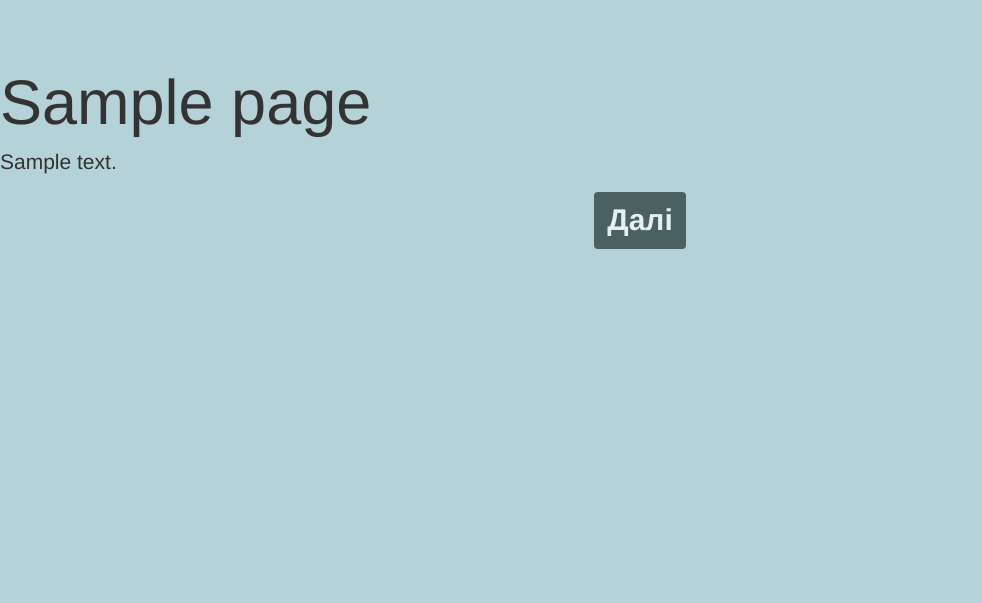
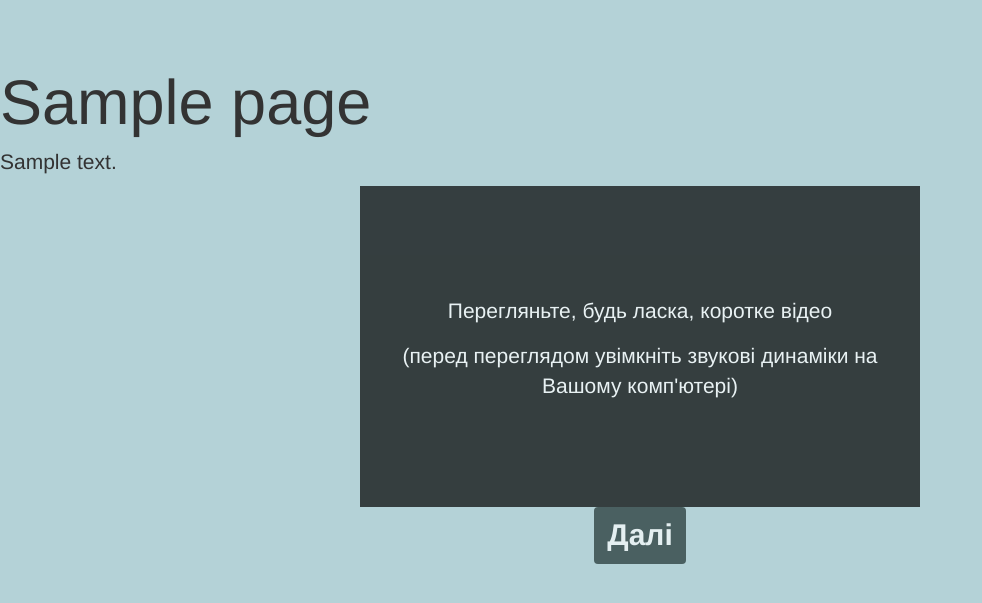
Before and after one commit to Tartar-san/QuestionnaireApp, a Django app: template templates/Video.html in a window 1280 px wide. Shown: the top 603 px of the page, without its empty margins (0-982 px from the left). Run offline with Django 3.2, Linux system fonts and the light colour scheme; the template is opened without the code that fills it: most values are stand-ins (such as "Sample title", 1, 10 or a date in 2020); some libraries are stand-ins or nearby versions.

Commit message:
added message before video

```diff
--- a/static/poll/css/styles.css
+++ b/static/poll/css/styles.css
@@ -80,3 +80,7 @@ p.page-text {
 .center-horizontal{
     margin: 0 auto;
 }
+
+.white{
+    color: white;
+}
--- a/static/poll/css/video.css
+++ b/static/poll/css/video.css
@@ -1,3 +1,7 @@
+.n_p_video_container{
+    height: 315px;
+}
+
 #progressBar {
     width: 560px;
     height: 6px;
@@ -11,3 +15,12 @@
     width: 0;
     background-color: #ffffff;
 }
+.message-container{
+    width: 560px;
+    height: 321px;
+    text-align: center;
+    background-color: #000000;
+    opacity: 0.7;
+    padding-top: 110px;
+    margin-top: -321px;
+}
--- a/templates/Video.html
+++ b/templates/Video.html
@@ -12,6 +12,8 @@
 
     <link rel="stylesheet" type="text/css" href="{% static 'poll/css/styles.css' %}">
 
+    <link rel="stylesheet" type="text/css" href="{% static 'poll/css/video.css' %}">
+
     <link rel="">
 
 
@@ -21,7 +23,6 @@
             crossorigin="anonymous"></script>
 
     <script type="text/javascript" src="{% static 'poll/scripts/questions.js' %}"></script>
-    <script type="text/javascript" src="{% static 'poll/scripts/video.js' %}"></script>
 
 </head>
 <body class="bodyStyle">
@@ -29,6 +30,7 @@
         <div class="jumbotron" style=" background-color: #B4D2D7; ">
             <h1 class="">{{ page.heading }}</h1>
             <p>{{ page.text }}</p>
+
             <div class="now_playing">
                  <div class="n_p_video_container">
                     <div class="n_p_video_play"></div>
@@ -40,6 +42,10 @@
                     </div>
                 </div>
             </div>
+            <div id="messageContainer" class="message-container center-horizontal">
+                    <p class="white">Перегляньте, будь ласка, коротке відео</p>
+                    <p class="white">(перед переглядом увімкніть звукові динаміки на Вашому комп'ютері)</p>
+            </div>
             <form action="/poll/next_page" method="post">
                 {% csrf_token %}
                 <div style="text-align: center">
@@ -48,7 +54,28 @@
             </form>
         </div>
     </div>
+
     <script>
+
+var tag = document.createElement('script');
+var player;
+var interval;
+var videoLoaded = false;
+
+setTimeout(startVideoIfLoaded, 6000);
+
+tag.src = "https://www.youtube.com/iframe_api";
+var firstScriptTag = document.getElementsByTagName('script')[0];
+firstScriptTag.parentNode.insertBefore(tag, firstScriptTag);
+
+function startVideoIfLoaded(){
+    if(videoLoaded){
+        $('#messageContainer').animate({opacity: 0}, 500).hide();
+         player.playVideo();
+    } else {
+        setTimeout(startVideoIfLoaded, 3000);
+    }
+}
 
 function progress(percent, $element) {
   var progressBarWidth = percent * $element.width();
@@ -56,20 +83,11 @@ function progress(percent, $element) {
   $element.find('div').animate({ width: progressBarWidth });
 }
 
-var tag = document.createElement('script');
-
-tag.src = "https://www.youtube.com/iframe_api";
-var firstScriptTag = document.getElementsByTagName('script')[0];
-firstScriptTag.parentNode.insertBefore(tag, firstScriptTag);
-
 // 3. This function creates an <iframe> (and YouTube player)
 //    after the API code downloads.
-var player;
-var mytimer;
 
 function onYouTubeIframeAPIReady() {
     var videoId = '{{ video.url }}'.match(/embed\/(.*)\?rel/)[1];
-    console.log(videoId);
     player = new YT.Player('ytplayer', {
       height: '315',
       width: '560',
@@ -85,11 +103,13 @@ function onYouTubeIframeAPIReady() {
             'onStateChange': onPlayerStateChange
         }
     });
+    $('#progressBar').show();
 }
 
 // 4. The API will call this function when the video player is ready.
 function onPlayerReady(event) {
-    event.target.playVideo();
+//    player.playVideo();
+    videoLoaded = true;
 }
 
 // 5. The API calls this function when the player's state changes.
@@ -98,21 +118,19 @@ function onPlayerReady(event) {
 
 function onPlayerStateChange(event) {
     if (event.data == YT.PlayerState.PLAYING) {
-
-      $('#progressBar').show();
       var playerTotalTime = player.getDuration();
 
-      mytimer = setInterval(function() {
+      interval = setInterval(function() {
         var playerCurrentTime = player.getCurrentTime();
         var playerTimeDifference = (playerCurrentTime / playerTotalTime);
         progress(playerTimeDifference, $('#progressBar'));
       }, 500);
     } else if (event.data == YT.PlayerState.ENDED){
-        clearTimeout(mytimer);
+        clearTimeout(interval);
          $('#progressBar').hide();
          $('#btnSubmit').prop('disabled', false).removeClass('btn-disabled');
     } else {
-      clearTimeout(mytimer);
+      clearTimeout(interval);
     }
 }
 
```
